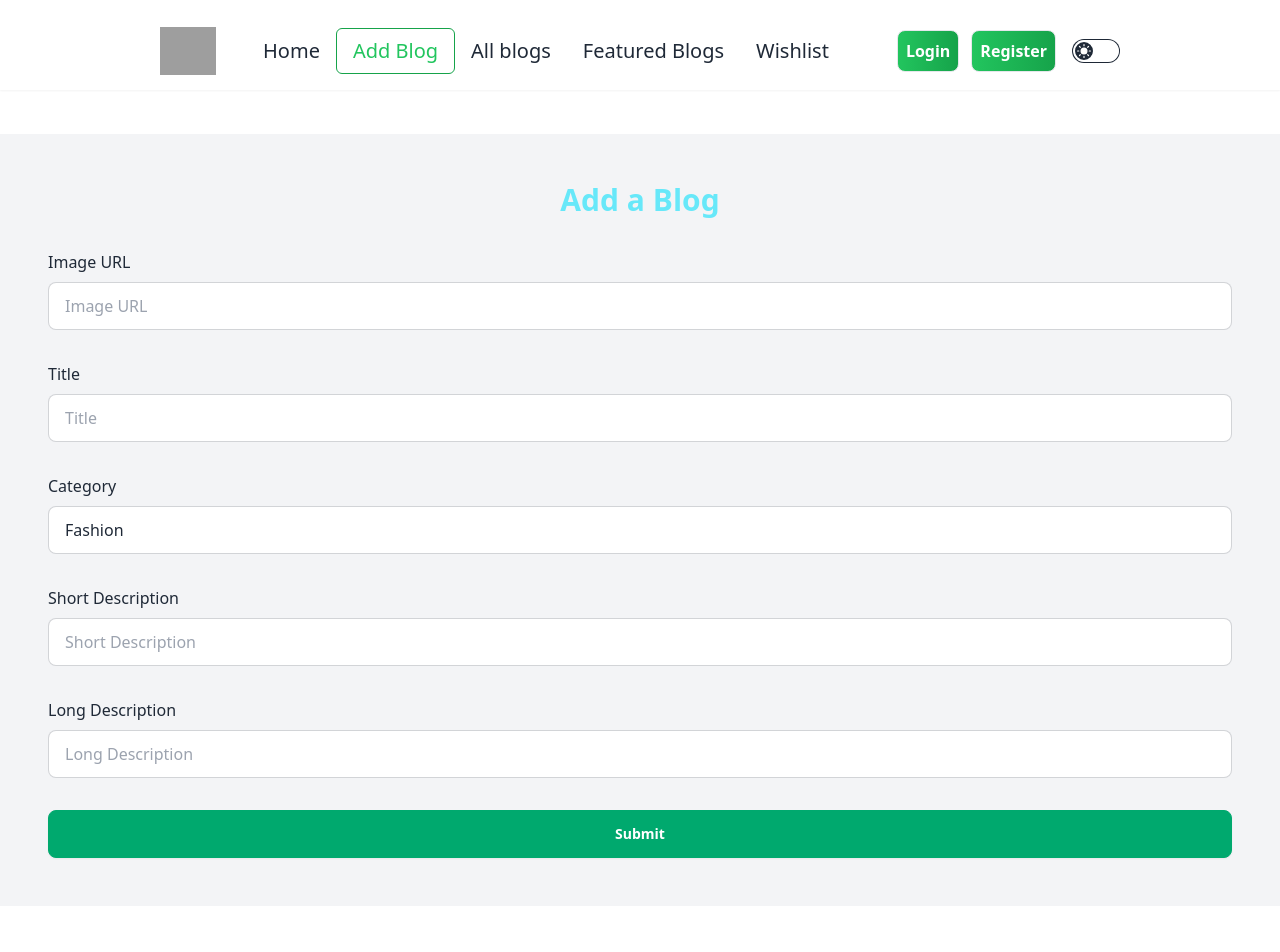
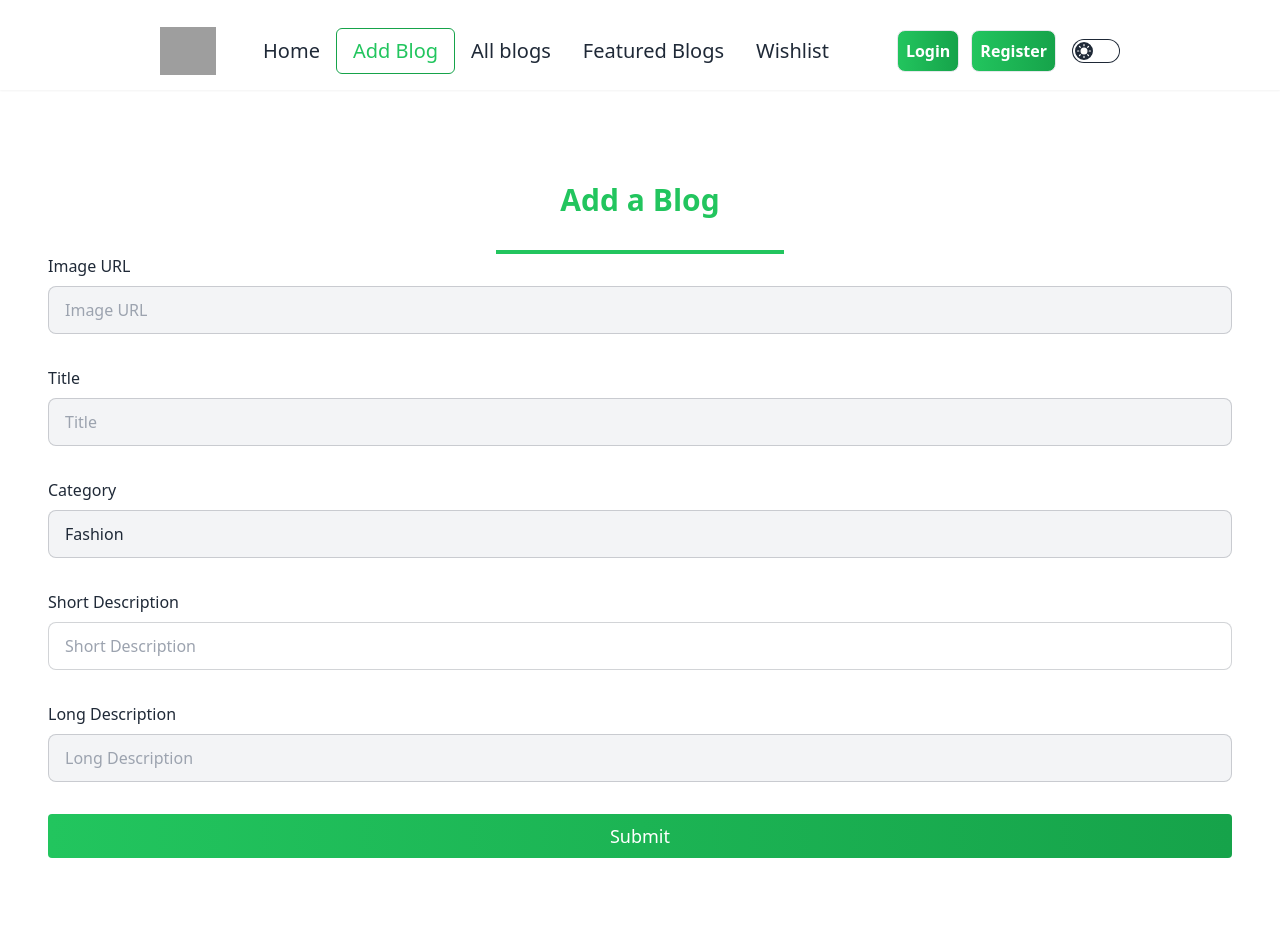
Before and after one commit to emonkhan500/B9-AS11-Blog-Hub-Client, a React (Vite) app: page /addBlog in a window 1280 px wide. Shown: the top 952 px of the page. Built offline with nearby package versions, Linux system fonts and the light colour scheme; no server answers; grey boxes are pictures that could not be loaded.

Commit message:
complete on add blog

```diff
--- a/src/Components/AddBlog/AddBlog.jsx
+++ b/src/Components/AddBlog/AddBlog.jsx
@@ -58,20 +58,21 @@ const handleAddBlog = (e) => {
 
 
     return (
-        <div className="bg-gray-100 p-6 mt-11 md:p-12">
-            <h2 className="text-3xl font-extrabold text-center mb-8 text-cyan-300">Add a Blog</h2>
+        <div className=" p-6 mt-11 md:p-12">
+            <h2 className="text-3xl font-extrabold text-center mb-8 text-green-500">Add a Blog</h2>
+            <hr  className='w-72 mx-auto border-2 border-green-500'/>
             <form onSubmit={handleAddBlog}>
                 <div className="mb-8">
                     <label className="block mb-2">Image URL</label>
-                    <input type="text" name="image" placeholder="Image URL" className="input input-bordered w-full" />
+                    <input type="text" name="image" placeholder="Image URL" className="input input-bordered w-full bg-gray-100" />
                 </div>
                 <div className="mb-8">
                     <label className="block mb-2">Title</label>
-                    <input type="text" name="title" placeholder="Title" className="input input-bordered w-full" />
+                    <input type="text" name="title" placeholder="Title" className="input input-bordered w-full bg-gray-100" />
                 </div>
                 <div className="mb-8">
                     <label className="block mb-2">Category</label>
-                    <select name="category" className="input input-bordered w-full">
+                    <select name="category" className="input input-bordered w-full bg-gray-100">
 
                         <option value="Fashion">Fashion</option>
                         <option value="Travel">Travel</option>
@@ -85,9 +86,9 @@ const handleAddBlog = (e) => {
                 </div>
                 <div className="mb-8">
                     <label className="block mb-2">Long Description</label>
-                    <input type="text" name="longdescription" placeholder="Long Description" className="input input-bordered w-full" />
+                    <input type="text" name="longdescription" placeholder="Long Description" className="input input-bordered w-full bg-gray-100" />
                 </div>
-                <button type="submit" className="btn btn-block text-white btn-success">Submit</button>
+                <button type="submit" className="rounded w-full bg-gradient-to-r from-green-500 to-green-600 text-white py-2 text-lg">Submit</button>
             </form>
         </div>
     );
```
